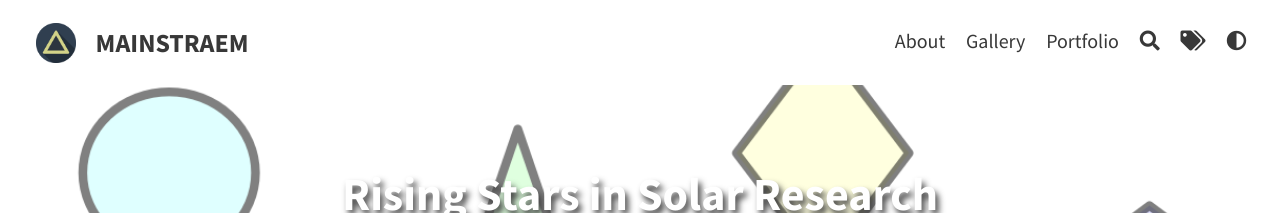
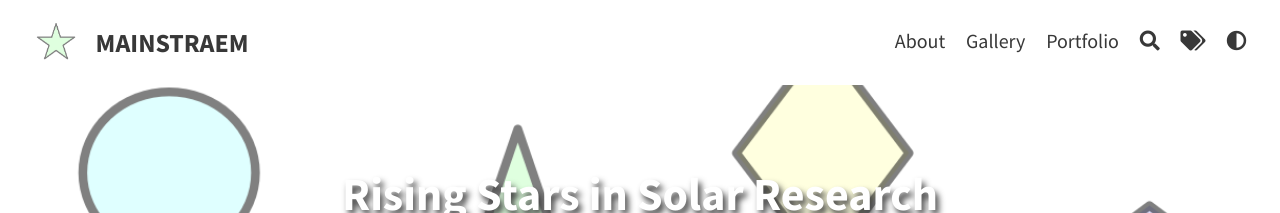
Before and after one commit to MAINSTRAEM/old_website, a Jekyll site: the page built from index.md, in a window 1280 px wide. Shown: the top 213 px of the page. Built offline with Jekyll 4.4.1, drawn with Linux system fonts in a browser that asks for light colours.

Commit message:
Update _config.yml

```diff
--- a/_config.yml
+++ b/_config.yml
@@ -5,8 +5,8 @@ url: "mainstraem.github.io"
 # THEME-SPECIFIC CONFIGURATION
 title: MAINSTRAEM                                 # site's title
 description: "Rising Stars in Solar Research"      # used by search engines
-avatar: assets/img/triangle.png                         # Empty for no avatar in navbar
-favicon: assets/favicon.ico                             # Icon displayed in the tab
+avatar: assets/img/rising_star.png                         # Empty for no avatar in navbar
+favicon: assets/rising_star.png                             # Icon displayed in the tab
 
 # Header and footer text
 header_text: "Rising Stars in Solar Research" # Change Blog header text
```
